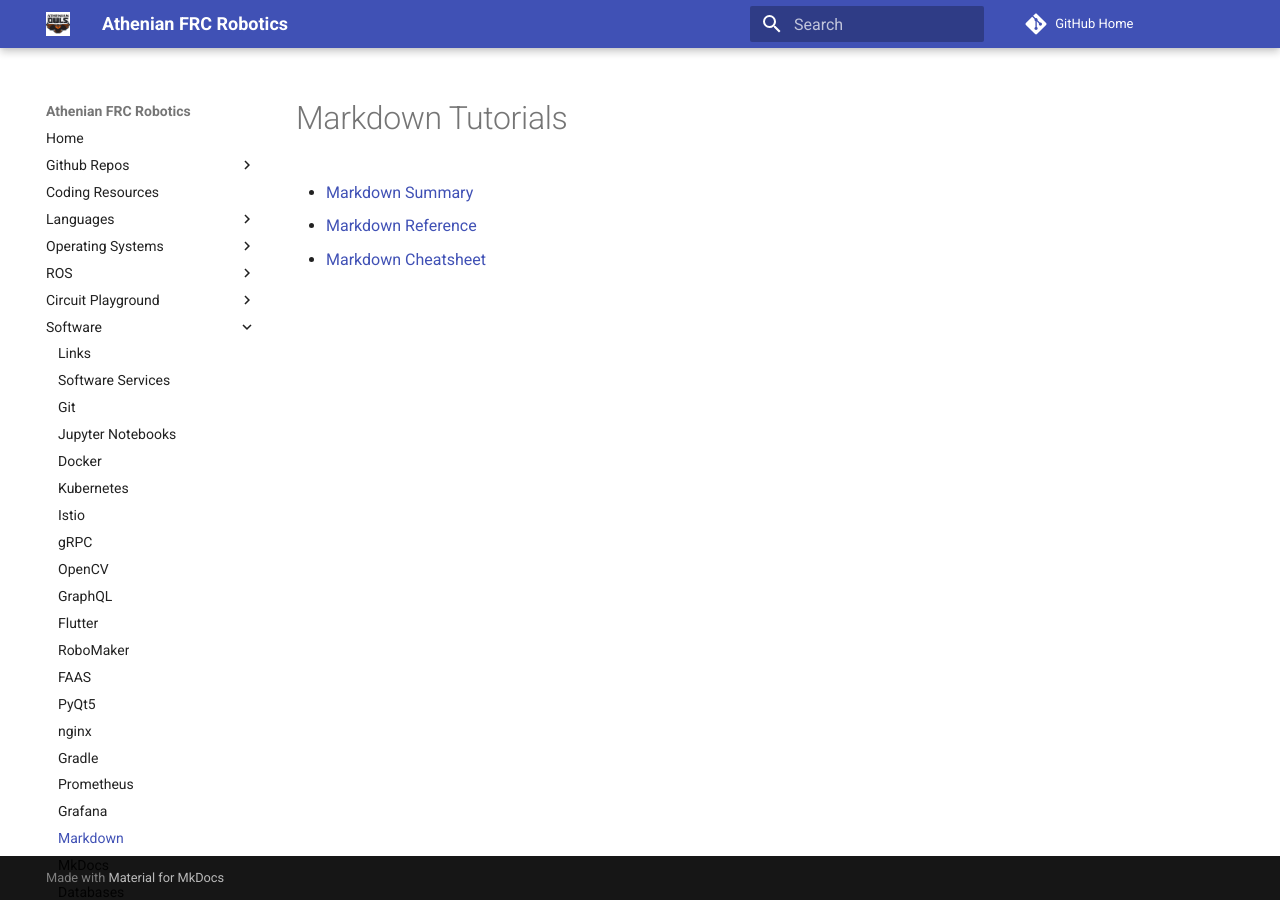
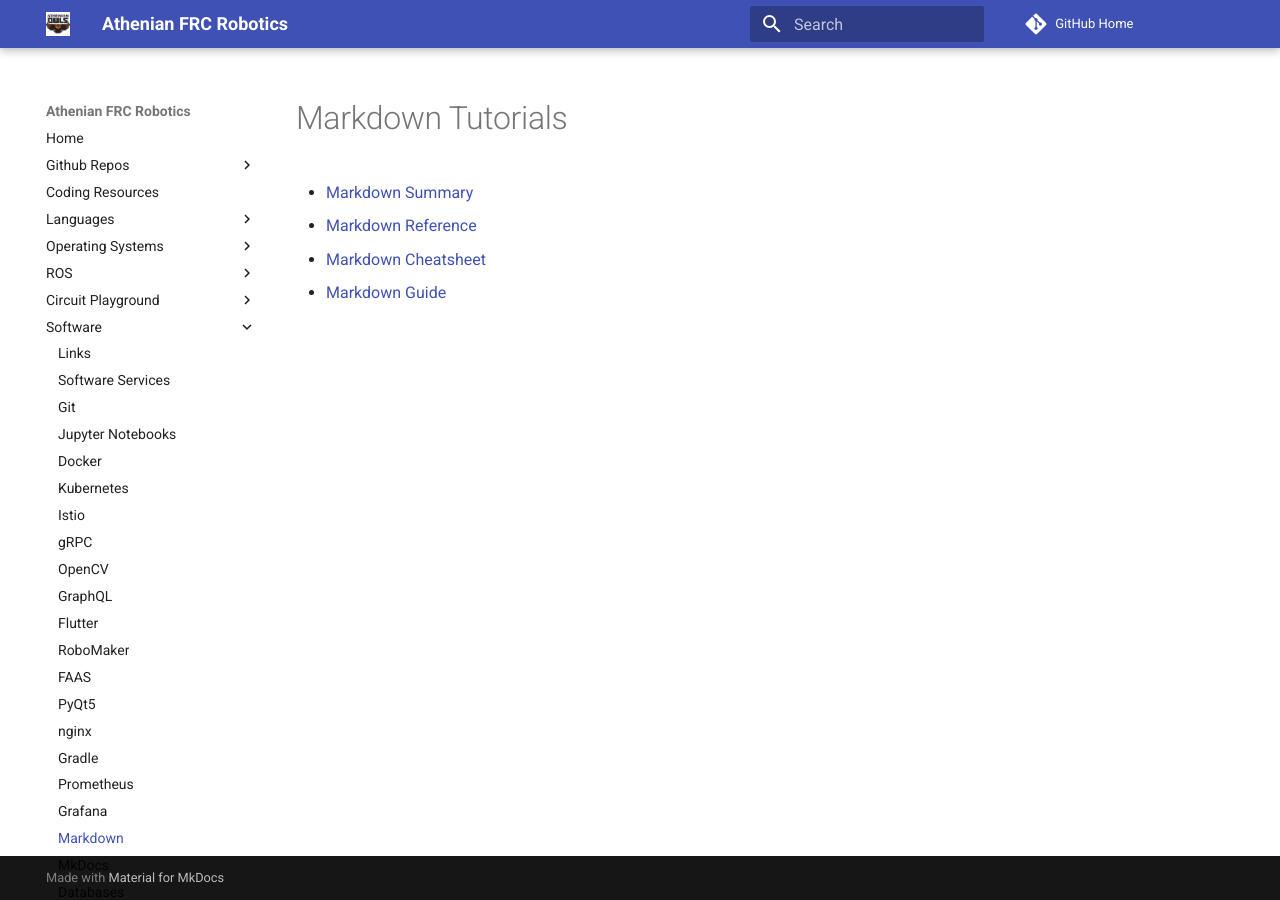
Before and after one commit to athenian-robotics/athenian-robotics-mkdocs, an MkDocs documentation site: the page built from docs/markdown.md, in a window 1280 px wide. Built offline with MkDocs 1.6.1 and Material for MkDocs 9.7.7, drawn with Linux system fonts in a browser that asks for light colours; comment, search, counter and statistics services are not loaded.

Commit message:
Update docs

```diff
--- a/docs/markdown.md
+++ b/docs/markdown.md
@@ -3,3 +3,4 @@
 * [Markdown Summary](https://dev.to/kazz/boost-your-productivity-using-markdown-1be)
 * [Markdown Reference](https://www.data-blogger.com/2017/11/24/markdown-reference/)
 * [Markdown Cheatsheet](https://github.com/adam-p/markdown-here/wiki/Markdown-Cheatsheet)
+* [Markdown Guide](https://www.markdownguide.org)
```
